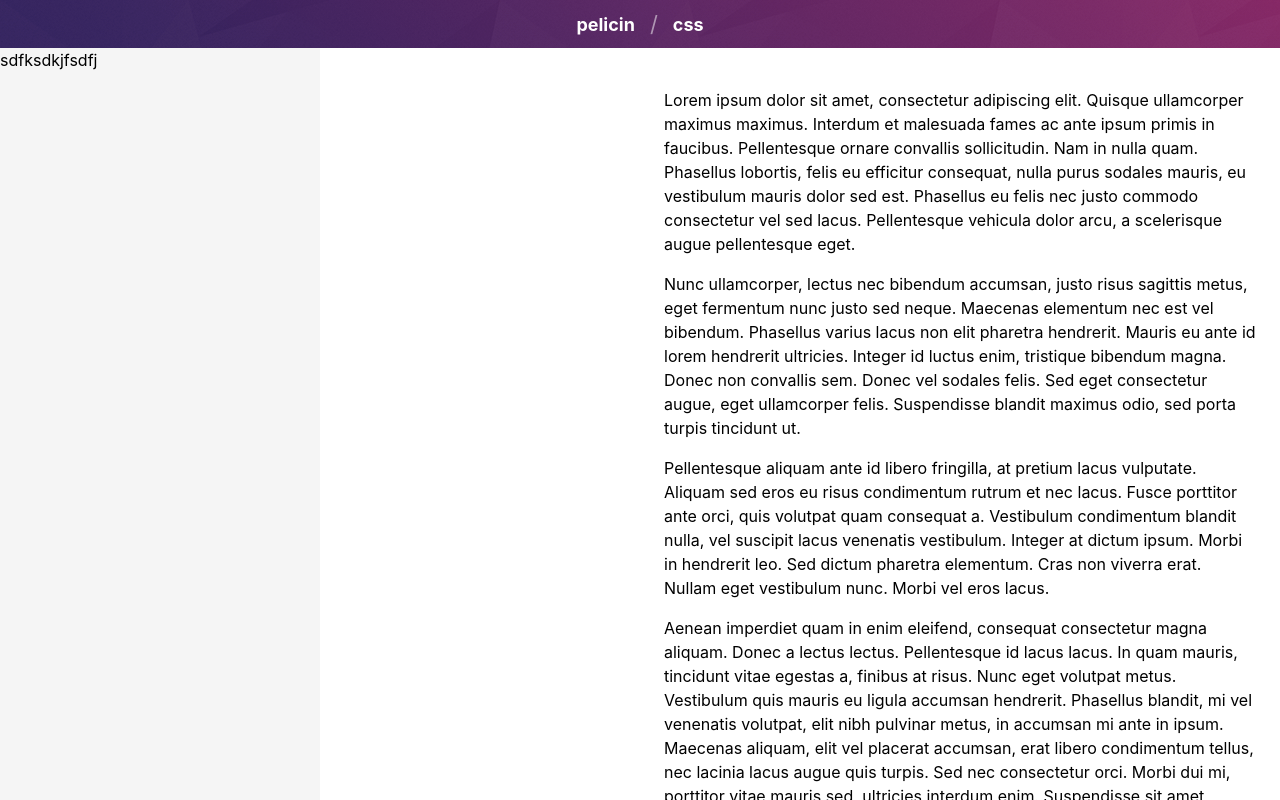
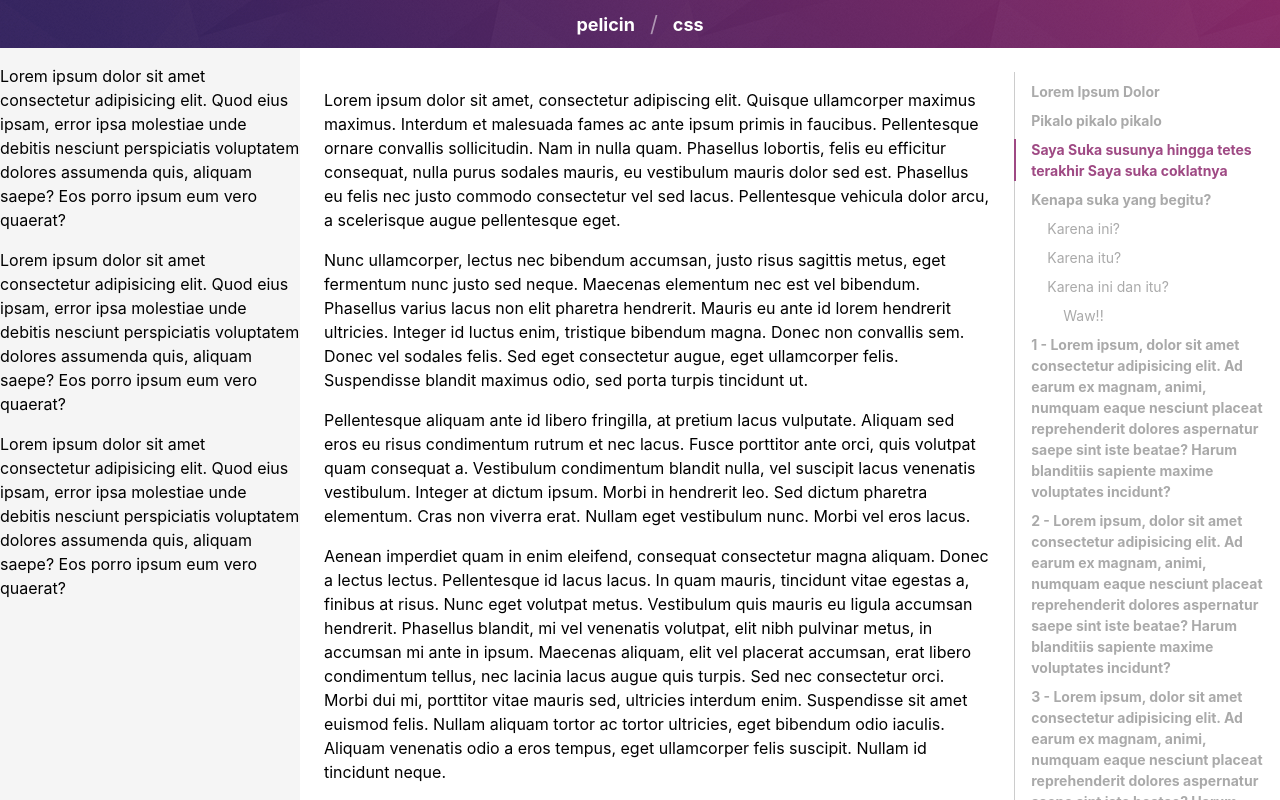
Before and after one commit to ferdinandant/pelicin, a Next.js app: page / in a window 1280 px wide. Shown: the top 800 px of the page. Built offline with nearby package versions, Linux system fonts and the light colour scheme; a web font is replaced by a local one.

Commit message:
Simplify sidebar CSS

```diff
--- a/packages/global/layout/ChapterSidebar.tsx
+++ b/packages/global/layout/ChapterSidebar.tsx
@@ -4,7 +4,7 @@ export function ChapterSidebar() {
   return (
     <>
       <aside>
-        <div id="chapter-sidebar-container">{sidebarContent}</div>
+        <div>{sidebarContent}</div>
       </aside>
 
       <style jsx>{`
@@ -12,10 +12,11 @@ export function ChapterSidebar() {
           flex: 0 0 var(--sidebar-width);
           background-color: #f5f5f5;
         }
-
-        #chapter-sidebar-container {
+        aside > div {
           position: sticky;
           top: var(--header-height);
+          height: calc(100vh - var(--header-height));
+          overflow-y: auto;
         }
       `}</style>
     </>
@@ -23,5 +24,23 @@ export function ChapterSidebar() {
 }
 
 function renderSidebarContent() {
-  return 'sdfksdkjfsdfj';
+  return (
+    <div>
+      <p>
+        Lorem ipsum dolor sit amet consectetur adipisicing elit. Quod eius ipsam, error ipsa
+        molestiae unde debitis nesciunt perspiciatis voluptatem dolores assumenda quis, aliquam
+        saepe? Eos porro ipsum eum vero quaerat?
+      </p>
+      <p>
+        Lorem ipsum dolor sit amet consectetur adipisicing elit. Quod eius ipsam, error ipsa
+        molestiae unde debitis nesciunt perspiciatis voluptatem dolores assumenda quis, aliquam
+        saepe? Eos porro ipsum eum vero quaerat?
+      </p>
+      <p>
+        Lorem ipsum dolor sit amet consectetur adipisicing elit. Quod eius ipsam, error ipsa
+        molestiae unde debitis nesciunt perspiciatis voluptatem dolores assumenda quis, aliquam
+        saepe? Eos porro ipsum eum vero quaerat?
+      </p>
+    </div>
+  );
 }
--- a/packages/global/layout/Main.tsx
+++ b/packages/global/layout/Main.tsx
@@ -9,11 +9,13 @@ export function MainContainer(props: Props) {
   return (
     <>
       <main>
-        <article id="article">{props.children}</article>
+        <article>{props.children}</article>
 
-        <div id="toc-container">
-          <SectionSidebar />
-        </div>
+        <aside>
+          <div>
+            <SectionSidebar />
+          </div>
+        </aside>
       </main>
 
       <style jsx>{`
@@ -21,22 +23,32 @@ export function MainContainer(props: Props) {
           width: 100%;
           display: flex;
           flex-direction: row;
-          margin: 0 var(--sidebar-width);
         }
         article {
           padding: 24px;
           max-width: 800px;
+          flex: 0 1 800px;
           margin: 0 auto;
         }
 
-        #toc-container {
+        aside {
+          flex: 0 1 var(--sidebar-width);
+        }
+        aside > div {
+          position: sticky;
+          top: var(--header-height);
+          height: calc(100vh - var(--header-height));
+          overflow-y: auto;
+        }
+
+         {
+          /* #toc-container {
           position: fixed;
           right: 0px;
           overflow-y: auto;
           height: calc(100% - var(--header-height));
           width: var(--sidebar-width);
         }
-
         @media (max-width: 1365px) {
           main {
             margin-right: 0;
@@ -44,6 +56,7 @@ export function MainContainer(props: Props) {
           #toc-container {
             display: none;
           }
+        } */
         }
       `}</style>
     </>
--- a/packages/global/layout/SectionSidebar.tsx
+++ b/packages/global/layout/SectionSidebar.tsx
@@ -67,10 +67,13 @@ export function SectionSidebar() {
           font-size: 14px;
           color: #aaa;
           padding: 12px;
+          padding-top: 24px;
           padding-left: 0;
           line-height: 1.5;
         }
         aside > ul {
+          padding-top: 1px;
+          padding-bottom: 1px;
           border-left: 1px solid #ccc;
           position: relative;
         }
--- a/packages/global/styles/vars.css
+++ b/packages/global/styles/vars.css
@@ -1,4 +1,4 @@
 :root {
   --header-height: 48px;
-  --sidebar-width: 320px;
+  --sidebar-width: 300px;
 }
```
